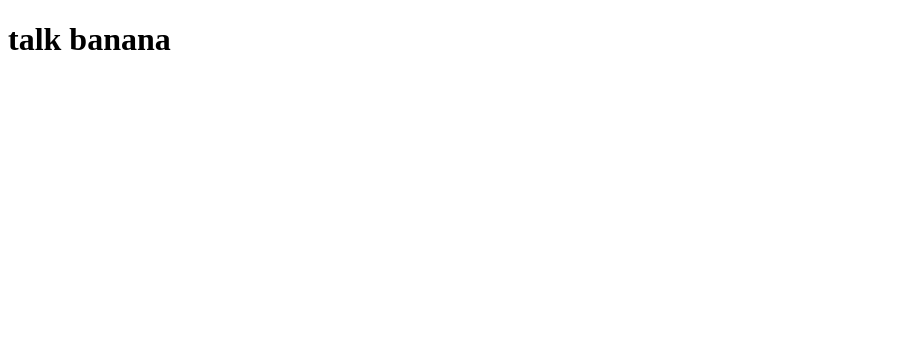
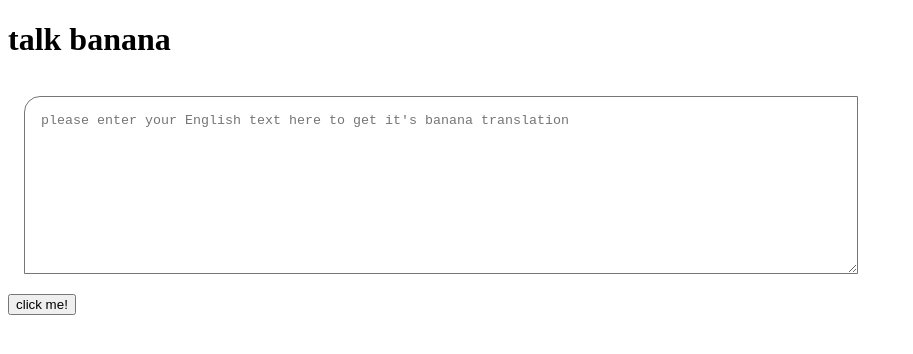
Before and after one commit to sachpreet71/web-banana-speal, a plain HTML site: page index.html in a window 1280 px wide. Shown: the whole page, without its empty margins (0-913 px from the left). Drawn offline with Linux system fonts and the light colour scheme.

Commit message:
added javascript

```diff
--- /dev/null
+++ b/app1.js
@@ -0,0 +1,10 @@
+// console.log("script tag is working fine");
+// alert("this is alert box");
+// let a = prompt("Please enter your name");
+
+const button = document.querySelector('#btn-translate');
+const textInput = document.querySelector('.text-input');
+button.addEventListener('click', () => {
+  console.log("clicked!");
+  console.log("input", textInput.value);
+});
--- a/index.html
+++ b/index.html
@@ -5,11 +5,28 @@
   <meta charset="UTF-8">
   <meta name="viewport" content="width=device-width, initial-scale=1.0">
   <title>Banana app</title>
+  <style>
+    textarea {
+      width: 100vh;
+      height: 9rem;
+      margin: 1rem;
+      padding: 1rem;
+      border-top-left-radius: 1rem;
+    }
+  </style>
 </head>
 
 <body>
   <h1> talk banana </h1>
 
+  <textarea class="text-input"
+    placeholder="please enter your English text here to get it's banana translation"></textarea>
+
+  <div>
+    <button id="btn-translate"> click me! </button>
+  </div>
+
+  <script src="/app1.js" type="text/javascript"></script>
 </body>
 
 </html>
```
